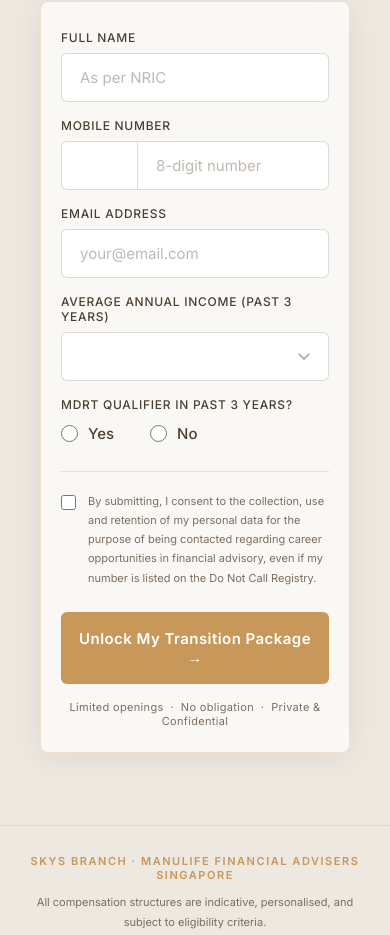
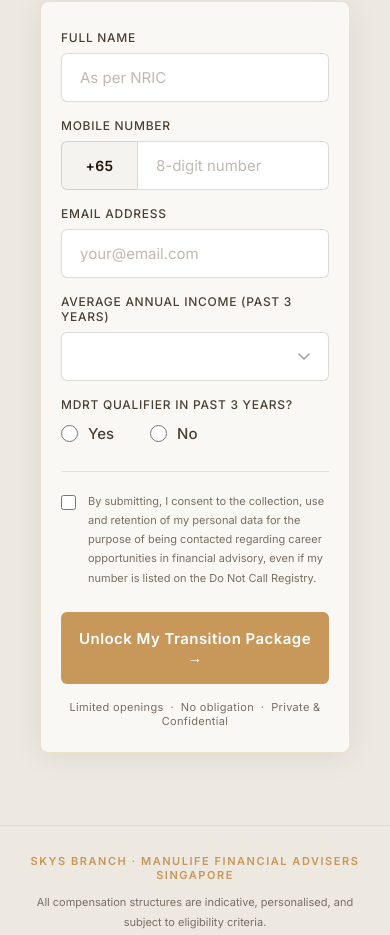
Before and after one commit to skys-lead-portal/skys-recruitment, a Next.js app: page / in a window 390 px wide. Shown: the part 2182-3117 px from the top of the page. Built offline with nearby package versions, Linux system fonts and the light colour scheme.

Commit message:
fix: +65 prefix invisible on phone field — white text on white bg

```diff
--- a/app/page.tsx
+++ b/app/page.tsx
@@ -307,7 +307,7 @@ export default function Home() {
                 <div style={{ marginBottom: 16 }}>
                   <label style={{ display: 'block', fontSize: 12, color: TEXT_MID, marginBottom: 8, fontWeight: 500, letterSpacing: '0.06em', textTransform: 'uppercase' }}>Mobile Number</label>
                   <div style={{ display: 'flex' }}>
-                    <div style={{ ...inputStyle, width: 76, borderRadius: '6px 0 0 6px', borderRight: 'none', display: 'flex', alignItems: 'center', justifyContent: 'center', flexShrink: 0, fontSize: 14, color: 'rgba(255,255,255,0.55)', letterSpacing: '0.02em' }}>
+                    <div style={{ ...inputStyle, width: 76, borderRadius: '6px 0 0 6px', borderRight: 'none', display: 'flex', alignItems: 'center', justifyContent: 'center', flexShrink: 0, fontSize: 14, color: '#1A1208', fontWeight: 600, letterSpacing: '0.02em', background: '#F5F3EF' }}>
                       +65
                     </div>
                     <input type="tel" placeholder="8-digit number" maxLength={8} value={form.mobile} onChange={e => setForm(f => ({ ...f, mobile: e.target.value.replace(/\D/g, '') }))} style={{ ...inputStyle, borderRadius: '0 6px 6px 0' }} required />
```
